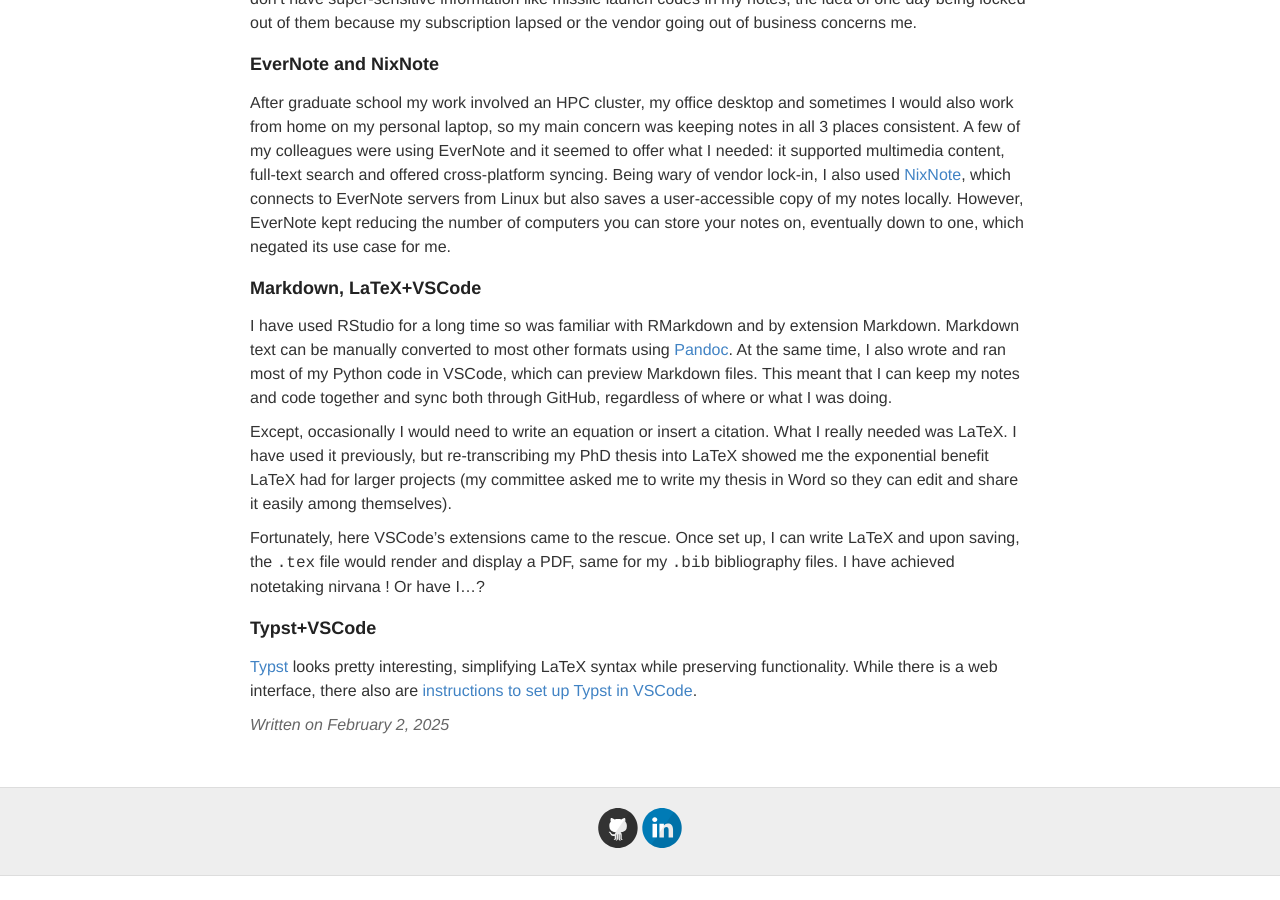
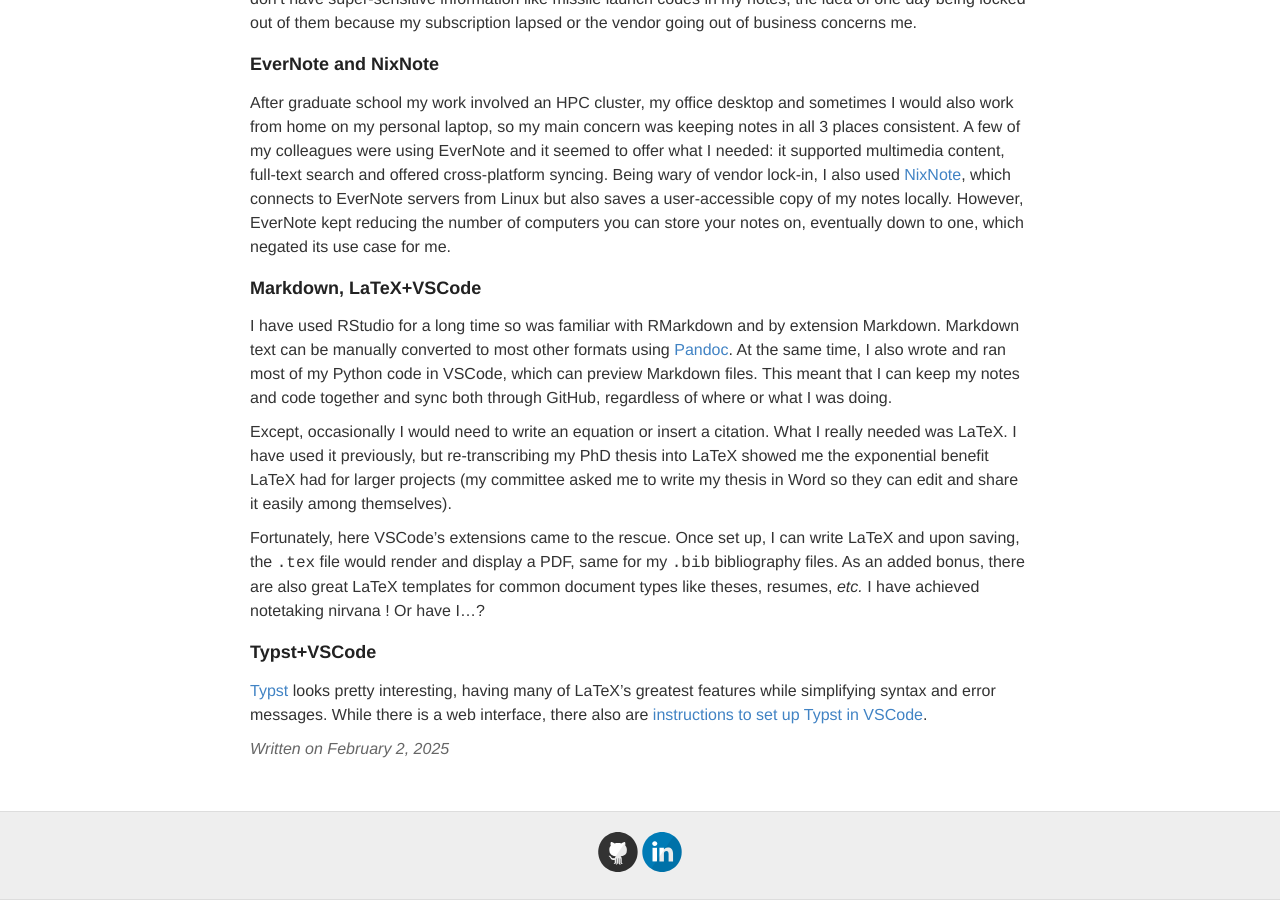
Before and after one commit to ptvan/ptvan.github.io, a Jekyll site: the page built from _posts/2025-02-02-LaTeX-notetaking.md, in a window 1280 px wide and 900 px high, scrolled down 625 px. Built offline with Jekyll 4.4.1, drawn with Linux system fonts in a browser that asks for light colours; before the commit the page ends 1501 px from its top, so only the background shows below that.

Commit message:
minor edits

```diff
--- a/_posts/2025-02-02-LaTeX-notetaking.md
+++ b/_posts/2025-02-02-LaTeX-notetaking.md
@@ -19,7 +19,7 @@
 
 Except, occasionally I would need to write an equation or insert a citation. What I really needed was LaTeX. I have used it previously, but re-transcribing my PhD thesis into LaTeX showed me the exponential benefit LaTeX had for larger projects (my committee asked me to write my thesis in Word so they can edit and share it easily among themselves).
 
-Fortunately, here VSCode's extensions came to the rescue. Once set up, I can write LaTeX and upon saving, the `.tex` file would render and display a PDF, same for my `.bib` bibliography files. I have achieved notetaking nirvana ! Or have I...?
+Fortunately, here VSCode's extensions came to the rescue. Once set up, I can write LaTeX and upon saving, the `.tex` file would render and display a PDF, same for my `.bib` bibliography files. As an added bonus, there are also great LaTeX templates for common document types like theses, resumes, _etc._ I have achieved notetaking nirvana ! Or have I...?
 
 ### Typst+VSCode
-[Typst](https://typst.app/) looks pretty interesting, simplifying LaTeX syntax while preserving functionality. While there is a web interface, there also are [instructions to set up Typst in VSCode](https://gist.github.com/jason-s/a91b6b70017766ba9143b662405512a4).
+[Typst](https://typst.app/) looks pretty interesting, having many of LaTeX's greatest features while simplifying syntax and error messages. While there is a web interface, there also are [instructions to set up Typst in VSCode](https://gist.github.com/jason-s/a91b6b70017766ba9143b662405512a4).
```
Also changed, not shown: _posts/2020-04-11-inferring-phylogenies.md (+1 -1 lines).
